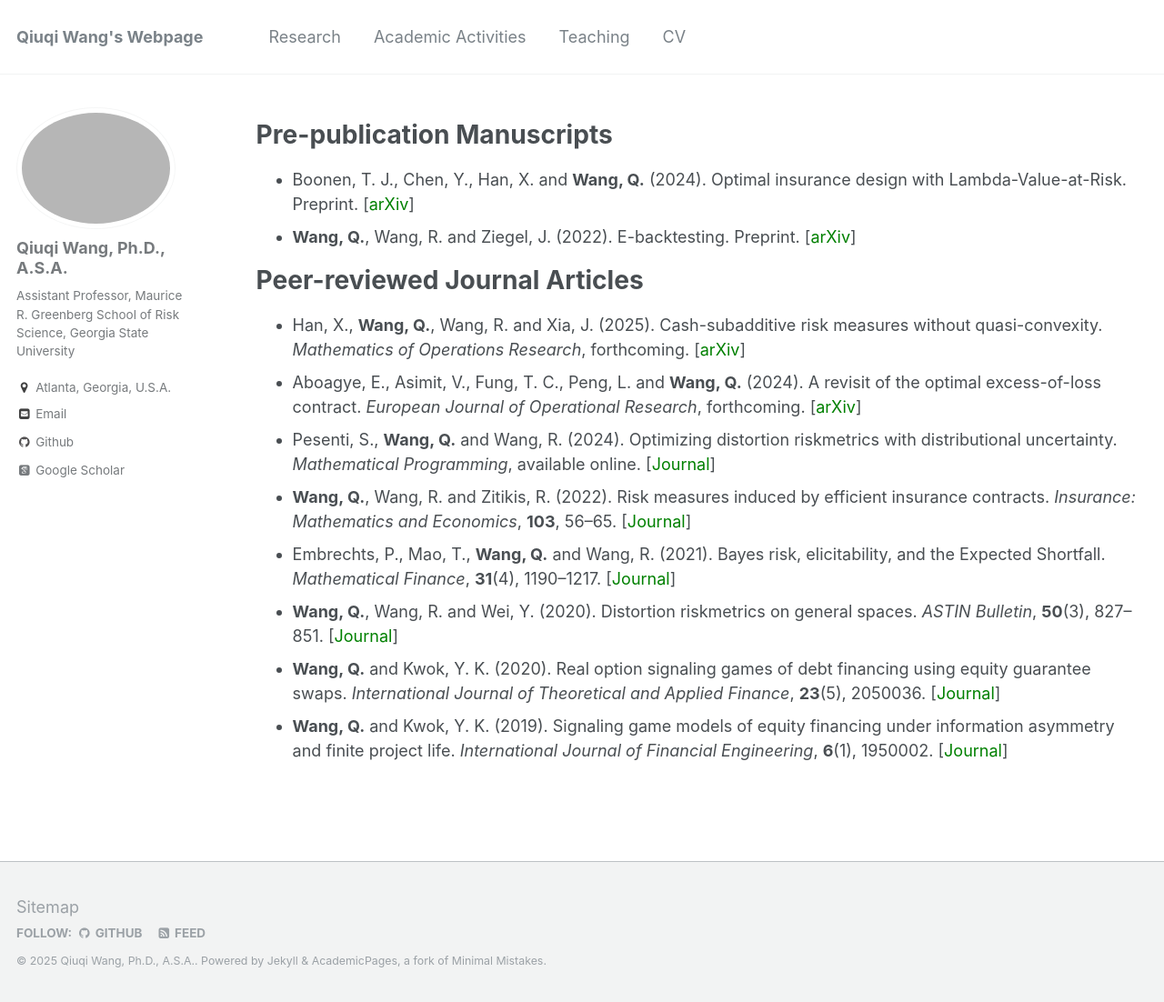
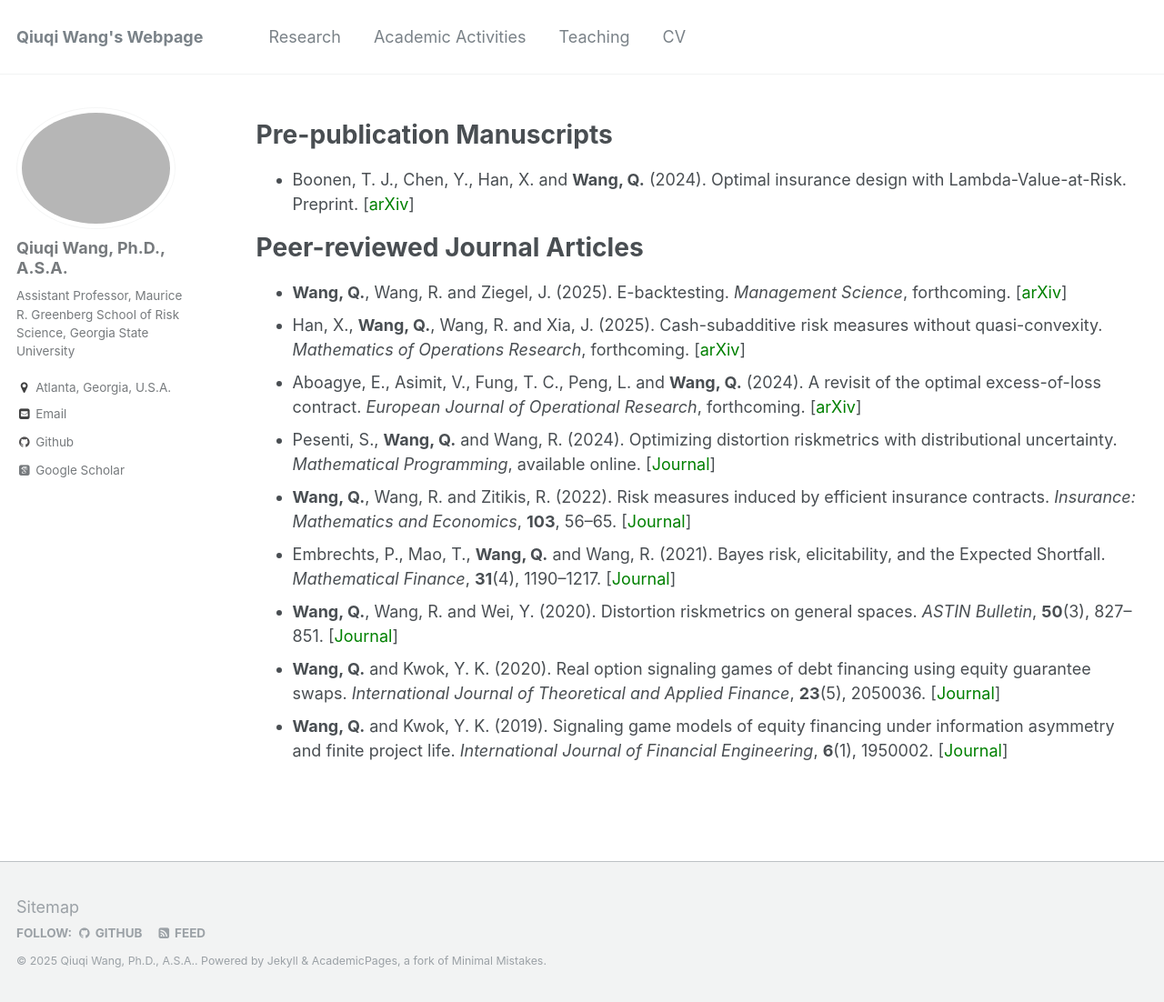
Before and after one commit to qwangan/qwangan.github.io, a Jekyll site: the page built from _pages/publications.md, in a window 1280 px wide and 1102 px high. Shown: the whole window at 91% size. Built offline with Jekyll 4.4.1, drawn with Linux system fonts in a browser that asks for light colours; some web fonts are replaced.

Commit message:
Update publications.md

```diff
--- a/_pages/publications.md
+++ b/_pages/publications.md
@@ -7,9 +7,9 @@ author_profile: true
 
 # Pre-publication Manuscripts
 * Boonen, T. J., Chen, Y., Han, X. and **Wang, Q.** (2024). Optimal insurance design with Lambda-Value-at-Risk. Preprint. [[<span style="color:green">arXiv</span>]](https://arxiv.org/abs/2408.09799)
-* **Wang, Q.**, Wang, R. and Ziegel, J. (2022). E-backtesting. Preprint. [[<span style="color:green">arXiv</span>]](https://arxiv.org/abs/2209.00991)
 
 # Peer-reviewed Journal Articles
+* **Wang, Q.**, Wang, R. and Ziegel, J. (2025). E-backtesting. *Management Science*, forthcoming. [[<span style="color:green">arXiv</span>]](https://arxiv.org/abs/2209.00991)
 * Han, X., **Wang, Q.**, Wang, R. and Xia, J. (2025). Cash-subadditive risk measures without quasi-convexity. *Mathematics of Operations Research*, forthcoming. [[<span style="color:green">arXiv</span>]](https://arxiv.org/abs/2110.12198#)
 * Aboagye, E., Asimit, V., Fung, T. C., Peng, L. and **Wang, Q.** (2024). A revisit of the optimal excess-of-loss contract. *European Journal of Operational Research*, forthcoming. [[<span style="color:green">arXiv</span>]](https://arxiv.org/abs/2405.00188)
 * Pesenti, S., **Wang, Q.** and Wang, R. (2024). Optimizing distortion riskmetrics with distributional uncertainty. *Mathematical Programming*, available online. [[<span style="color:green">Journal</span>]](https://link.springer.com/article/10.1007/s10107-024-02128-6)
```
